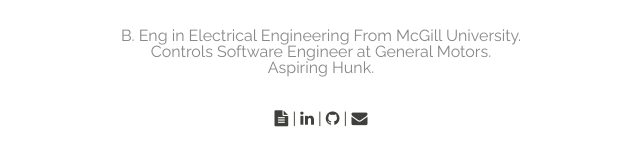
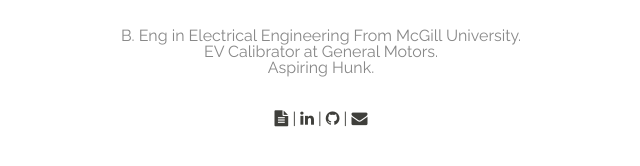
Before and after one commit to justin-antony/justin-antony.github.io, a plain HTML site: page index.html in a window 1280 px wide. Shown: the part 526-692 px from the top of the page, 319-959 px from the left. Drawn offline with Linux system fonts and the light colour scheme.

Commit message:
Update text

```diff
--- a/index.html
+++ b/index.html
@@ -20,7 +20,7 @@
 	<section class="about center">
 		<img class="img-circle" src="assets/justin.jpeg">
 		<p>B. Eng in Electrical Engineering From McGill University.</p>
-		<p>Controls Software Engineer at General Motors.</p>
+		<p>EV Calibrator at General Motors.</p>
 		<p>Aspiring Hunk.</p>
 	</section>
 
```
